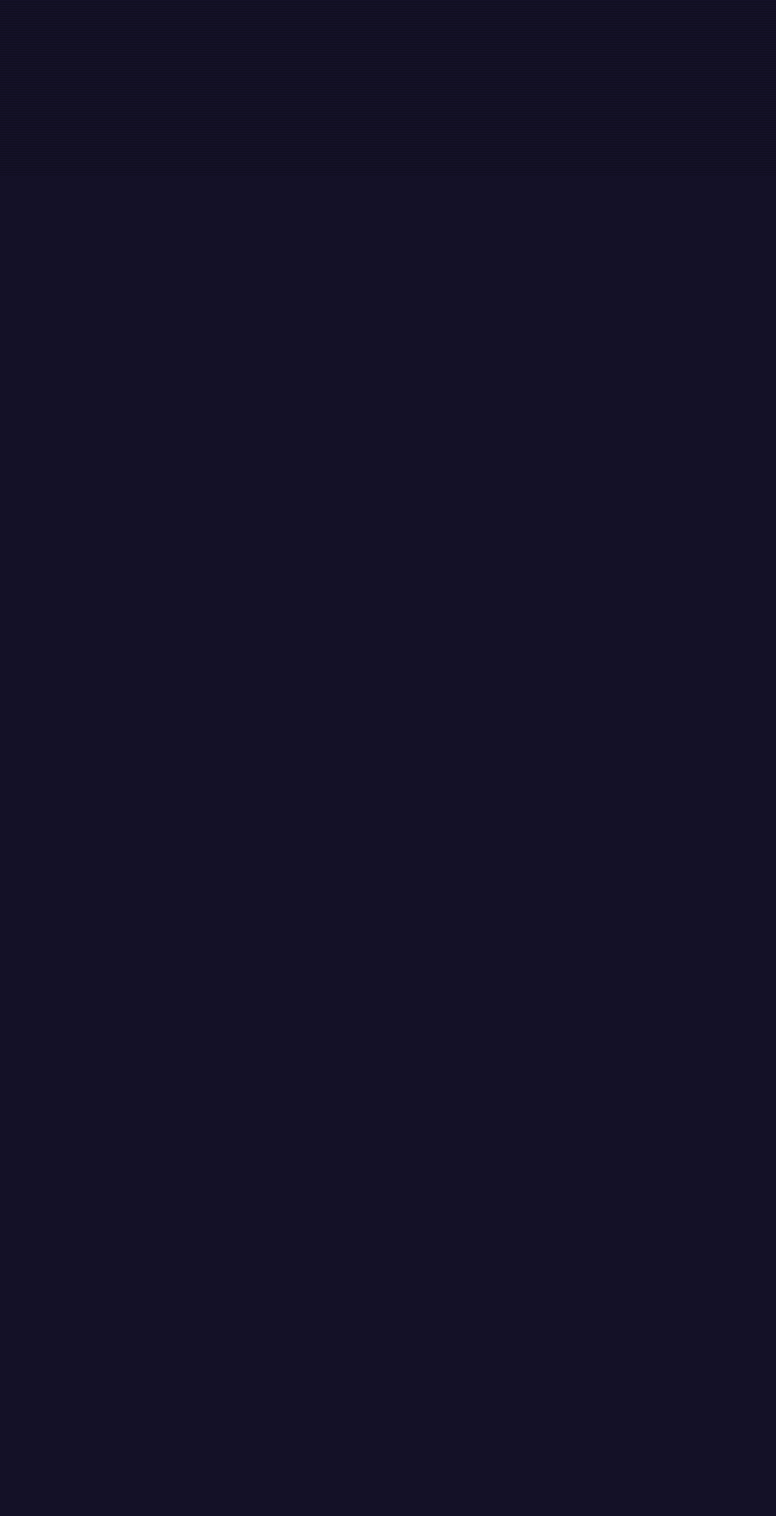
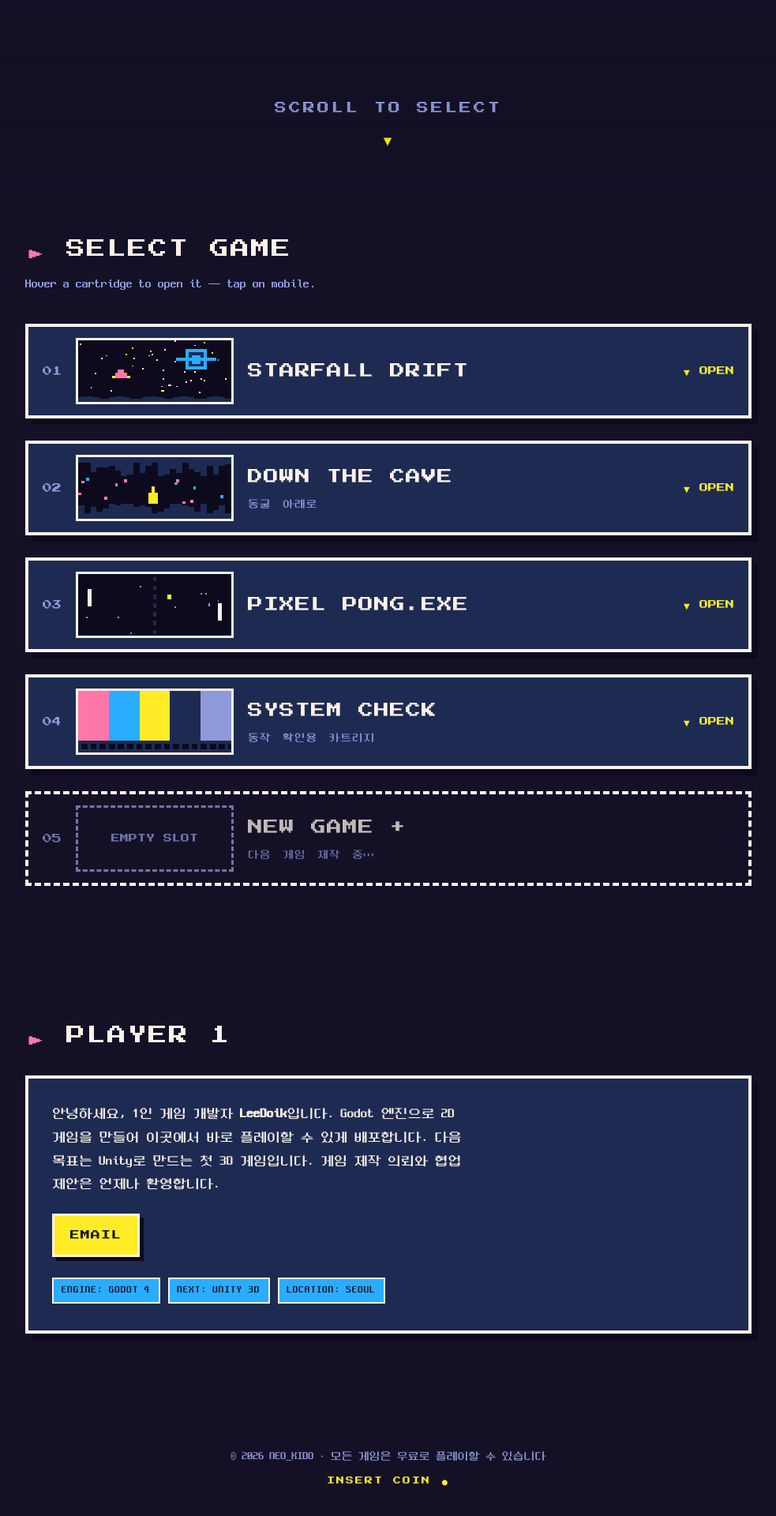
Before and after one commit to LeeDoik/pixelarious, a Next.js app: page / in a window 1280 px wide. Shown: the part 578-2498 px from the top of the page at 79% size, without its empty margins (148-1131 px from the left). Before the commit the page ends 800 px from the top, so only its background shows below. Built offline with nearby package versions, Linux system fonts and the light colour scheme.

Commit message:
feat: assemble home page with cartridge list, player 1, and footer

```diff
--- a/src/app/page.tsx
+++ b/src/app/page.tsx
@@ -1,9 +1,33 @@
+import { getGames } from '@/lib/games'
+import { PaletteSwap } from '@/components/PaletteSwap'
+import { Hero } from '@/components/Hero'
+import { Cartridge } from '@/components/Cartridge'
+import { EmptySlot } from '@/components/EmptySlot'
+import { Player1 } from '@/components/Player1'
+import { Footer } from '@/components/Footer'
+
 export default function Home() {
+  const games = getGames()
   return (
-    <main className="wrap sec">
-      <h1 className="sec-head">
-        <span className="deco">►</span> NEO_KIDO — UNDER CONSTRUCTION
-      </h1>
-    </main>
+    <>
+      <PaletteSwap />
+      <Hero />
+      <main className="wrap">
+        <section className="sec" id="games">
+          <h2 className="sec-head">
+            <span className="deco">►</span> SELECT GAME
+          </h2>
+          <p className="sec-sub">Hover a cartridge to open it — tap on mobile.</p>
+          <div className="carts">
+            {games.map((g, i) => (
+              <Cartridge key={g.slug} game={g} index={i} />
+            ))}
+            <EmptySlot index={games.length} />
+          </div>
+        </section>
+        <Player1 />
+      </main>
+      <Footer />
+    </>
   )
 }
--- /dev/null
+++ b/src/components/Footer.tsx
@@ -0,0 +1,8 @@
+export function Footer() {
+  return (
+    <footer>
+      © 2026 NEO_KIDO · 모든 게임은 무료로 플레이할 수 있습니다
+      <div className="coin">INSERT COIN ●</div>
+    </footer>
+  )
+}
--- /dev/null
+++ b/src/components/Player1.tsx
@@ -0,0 +1,39 @@
+const LINKS: { label: string; href: string }[] = [
+  { label: 'EMAIL', href: 'mailto:lee253628@gmail.com' },
+  // 준비되면 주석 해제 (죽은 링크 금지 — 스펙 §4.3):
+  // { label: 'GITHUB', href: 'https://github.com/<계정>' },
+  // { label: 'ITCH.IO', href: 'https://<계정>.itch.io' },
+]
+
+const BADGES = ['ENGINE: GODOT 4', 'NEXT: UNITY 3D', 'LOCATION: SEOUL']
+
+export function Player1() {
+  return (
+    <section className="sec" id="about">
+      <h2 className="sec-head">
+        <span className="deco">►</span> PLAYER 1
+      </h2>
+      <div className="about">
+        <p>
+          안녕하세요, 1인 게임 개발자 <b>LeeDoik</b>입니다. Godot 엔진으로 2D 게임을 만들어
+          이곳에서 바로 플레이할 수 있게 배포합니다. 다음 목표는 Unity로 만드는 첫 3D
+          게임입니다. 게임 제작 의뢰와 협업 제안은 언제나 환영합니다.
+        </p>
+        {LINKS.length > 0 && (
+          <div className="links">
+            {LINKS.map((l) => (
+              <a key={l.label} className="btn" href={l.href}>
+                {l.label}
+              </a>
+            ))}
+          </div>
+        )}
+        <div className="stat">
+          {BADGES.map((b) => (
+            <span key={b}>{b}</span>
+          ))}
+        </div>
+      </div>
+    </section>
+  )
+}
```
